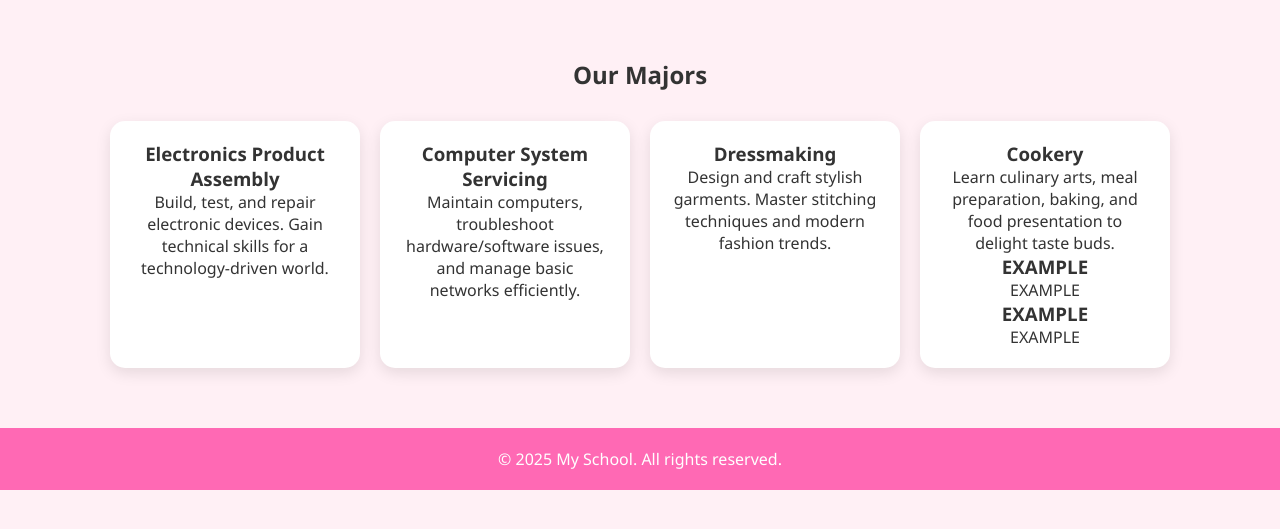
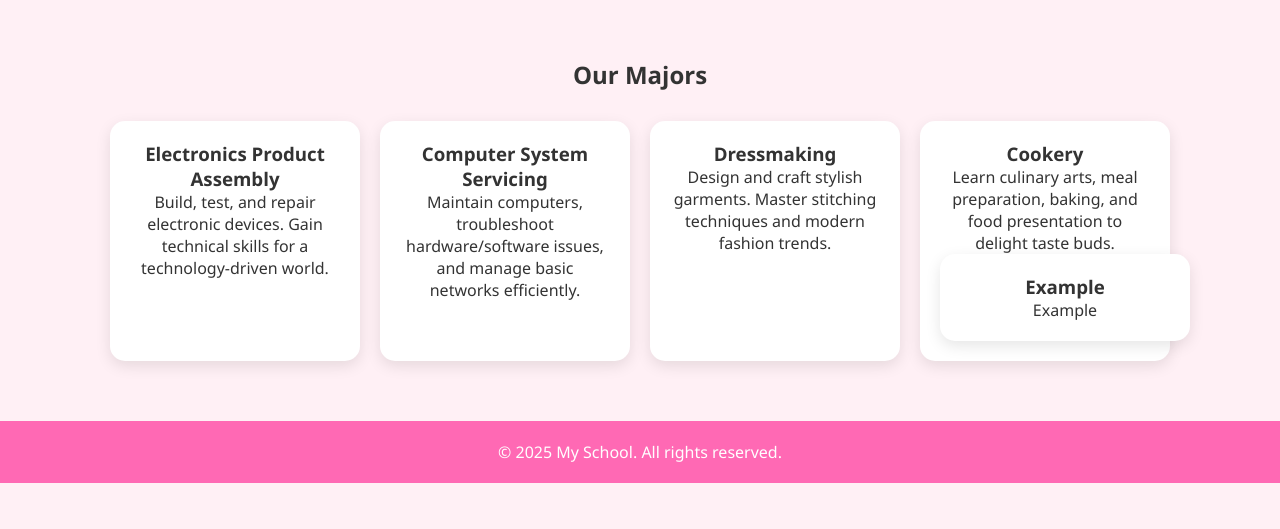
Before and after one commit to ernyeager64-del/Malasila-National-VTHS-TEST, a plain HTML site: page majors.html in a window 1280 px wide. Shown: the part 81-610 px from the top of the page. Drawn offline with Linux system fonts and the light colour scheme.

Commit message:
Update majors.html

```diff
--- a/majors.html
+++ b/majors.html
@@ -34,10 +34,10 @@
 <div class="major-card">
 <h3>Cookery</h3>
 <p>Learn culinary arts, meal preparation, baking, and food presentation to delight taste buds.</p>
-  <h3> EXAMPLE</h3>
-<p>EXAMPLE</p>
-   <h3> EXAMPLE</h3>
-<p>EXAMPLE</p>
+  <div class="major-card">
+<h3>Example</h3>
+<p>Example </p>
+
 
 </div>
 </div>
```
